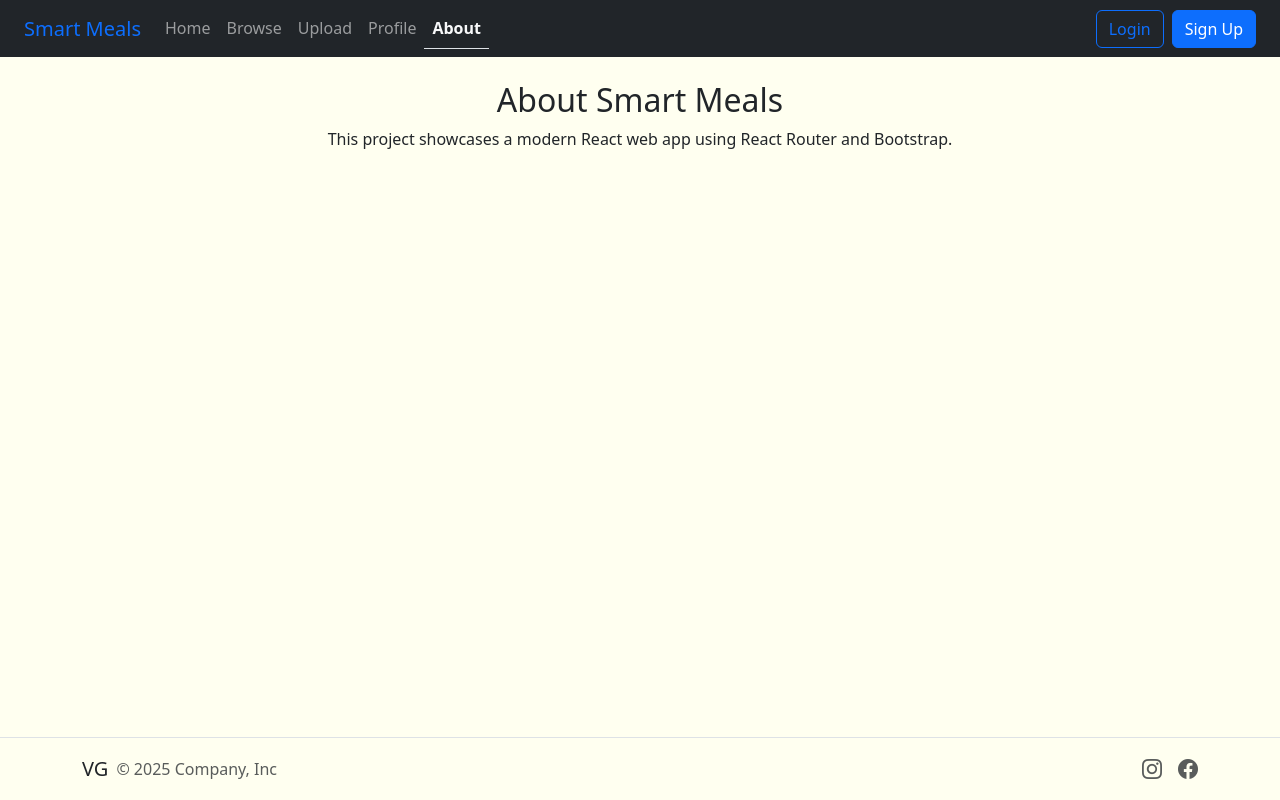
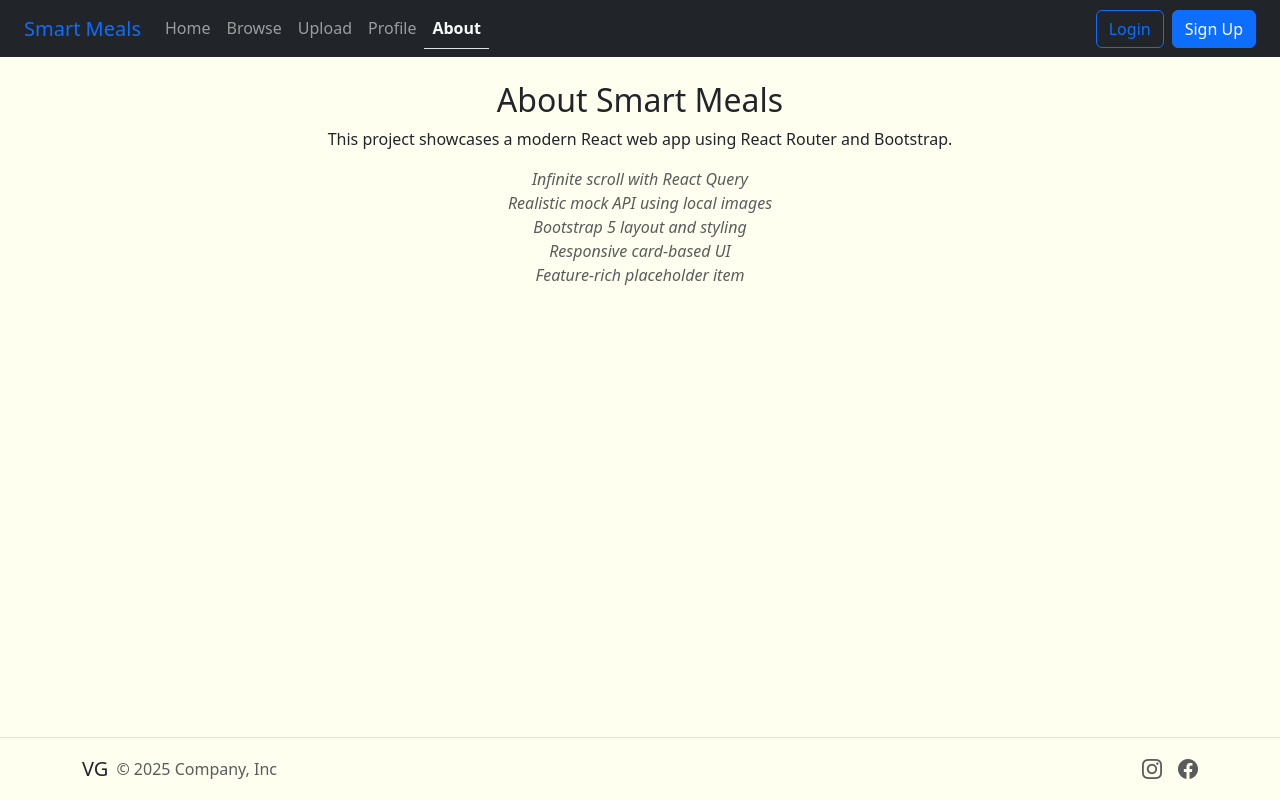
Before and after one commit to Venkat-Gorla/smartmeal-serverless, a React (Vite) app in the folder react-client/: page /about in a window 1280 px wide. Built offline with nearby package versions, Linux system fonts and the light colour scheme.

Commit message:
[react client] About page project feature list

```diff
--- a/react-client/src/pages/About.jsx
+++ b/react-client/src/pages/About.jsx
@@ -1,4 +1,12 @@
 export default function About() {
+  const features = [
+    "Infinite scroll with React Query",
+    "Realistic mock API using local images",
+    "Bootstrap 5 layout and styling",
+    "Responsive card-based UI",
+    "Feature-rich placeholder item",
+  ];
+
   return (
     <div className="text-center">
       <h2>About Smart Meals</h2>
@@ -6,6 +14,13 @@ export default function About() {
         This project showcases a modern React web app using React Router and
         Bootstrap.
       </p>
+      <ul className="list-unstyled">
+        {features.map((feature, index) => (
+          <li key={index} className="text-muted fst-italic">
+            {feature}
+          </li>
+        ))}
+      </ul>
     </div>
   );
 }
```
